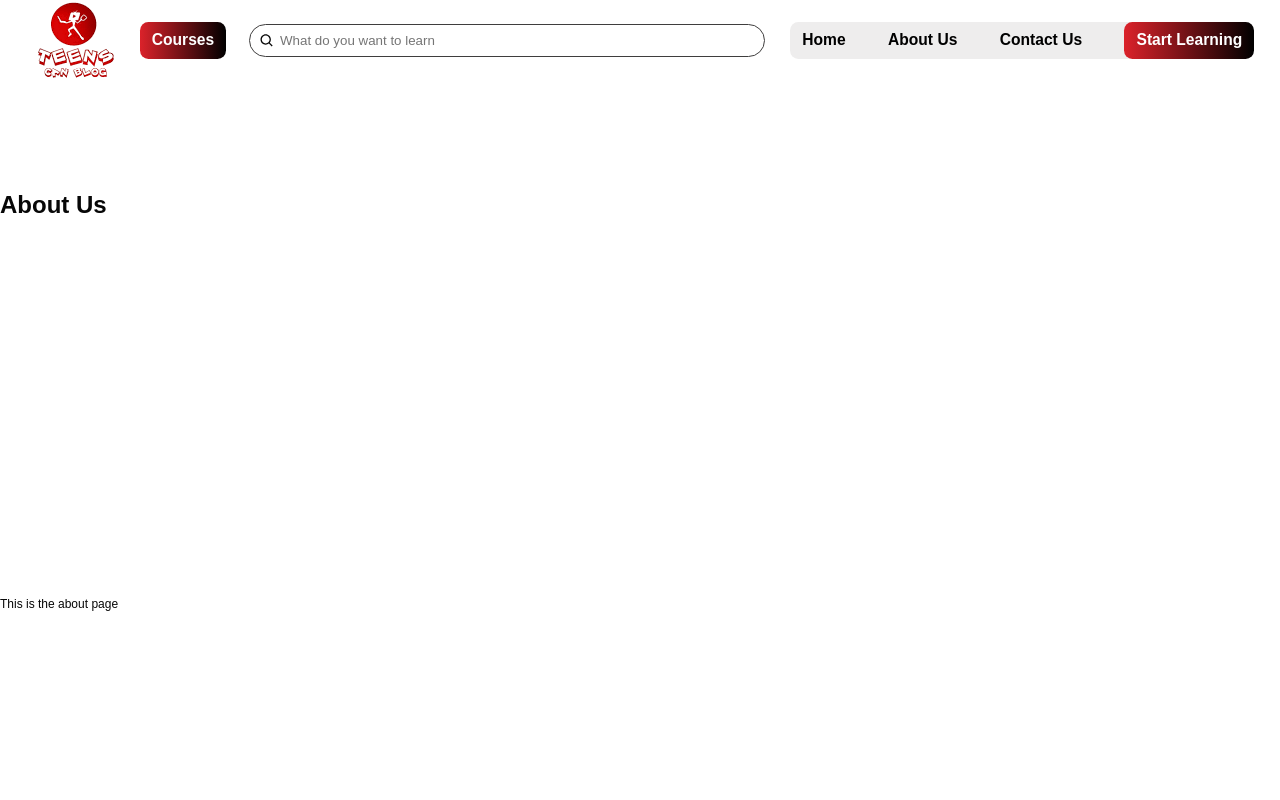
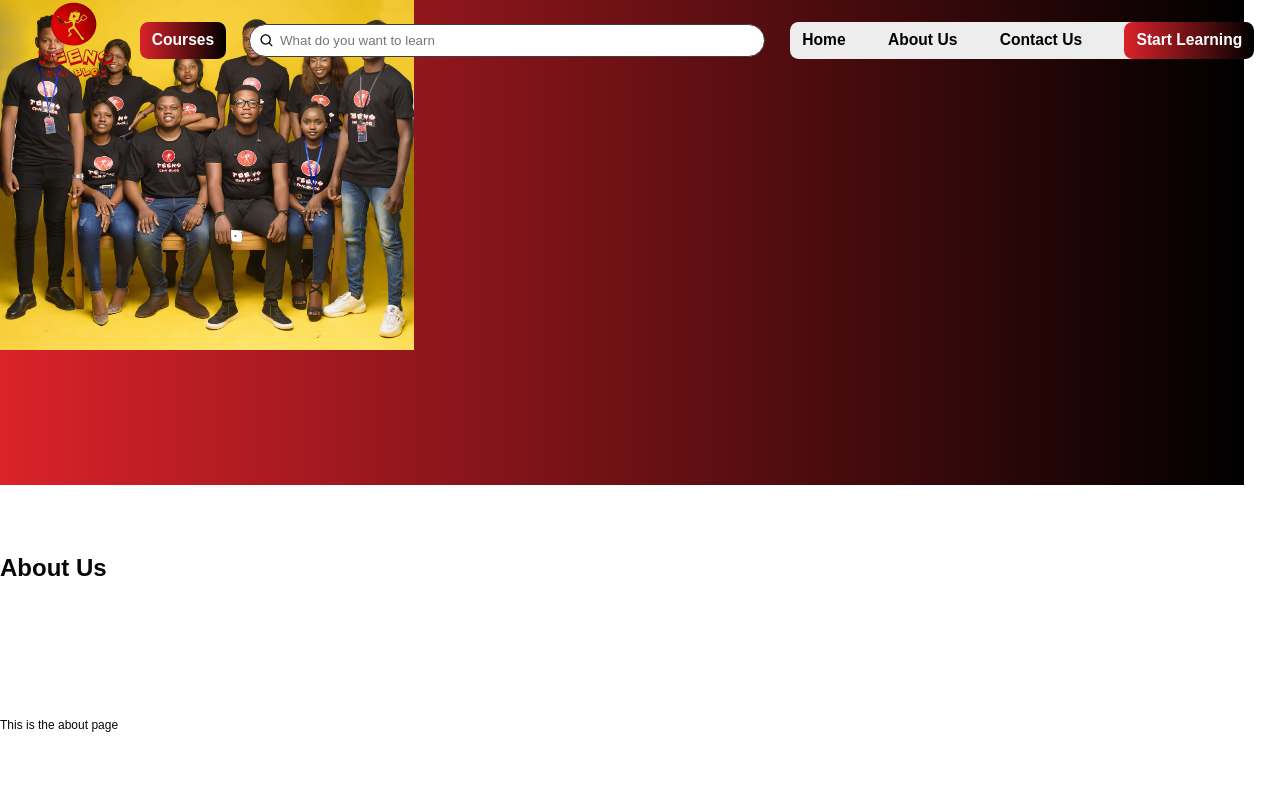
Before and after one commit to Niscolinx/teenscan, a React (Create React App) app: page /about in a window 1280 px wide. Shown: the top 800 px of the page. Built offline with nearby package versions, Linux system fonts and the light colour scheme; what react-router-last-location would draw is missing.

Commit message:
working on about

```diff
--- a/src/sass/components/about.scss
+++ b/src/sass/components/about.scss
@@ -6,7 +6,10 @@
     align-items: center;
 
     header {
-        display: none;
+
+        background: $linear-gradient;
+        height: 100%;
+
         img {
 
         }
```
